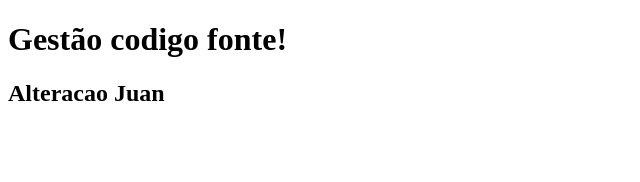
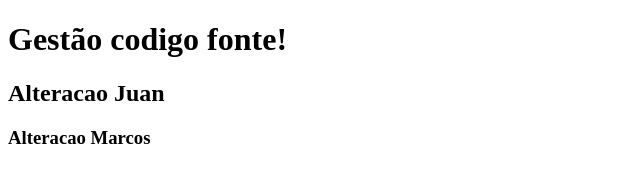
Before and after one commit to OopaiDragon/scm, a plain HTML site: page index.html in a window 1280 px wide. Shown: the whole page, without its empty margins (0-640 px from the left). Drawn offline with Linux system fonts and the light colour scheme.

Commit message:
Alteracao Marcos

```diff
--- a/index.html
+++ b/index.html
@@ -9,5 +9,6 @@
 <body>
     <h1>Gestão codigo fonte!</h1>
     <h2>Alteracao Juan</h2>
+    <h3>Alteracao Marcos</h3>
 </body>
 </html>
```
